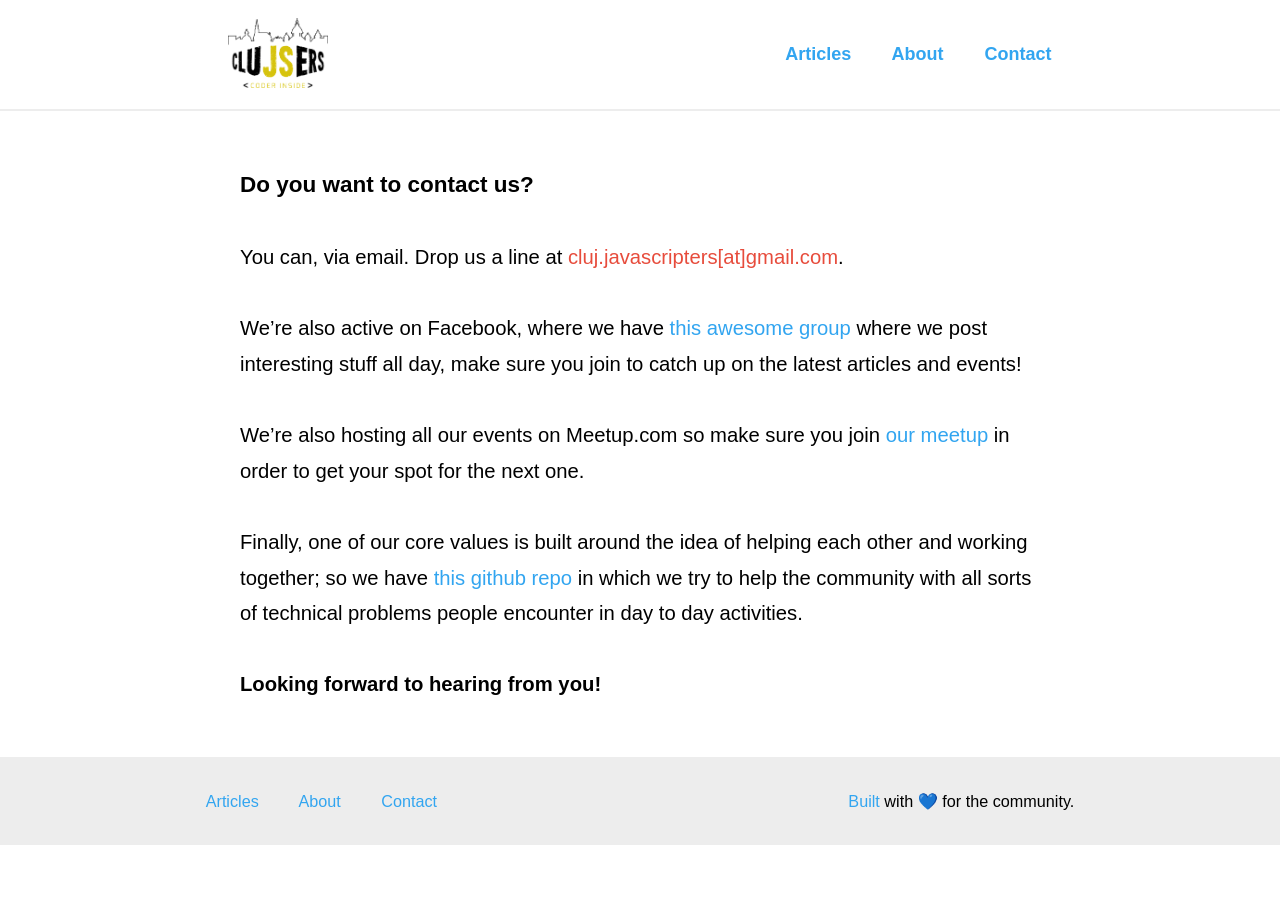
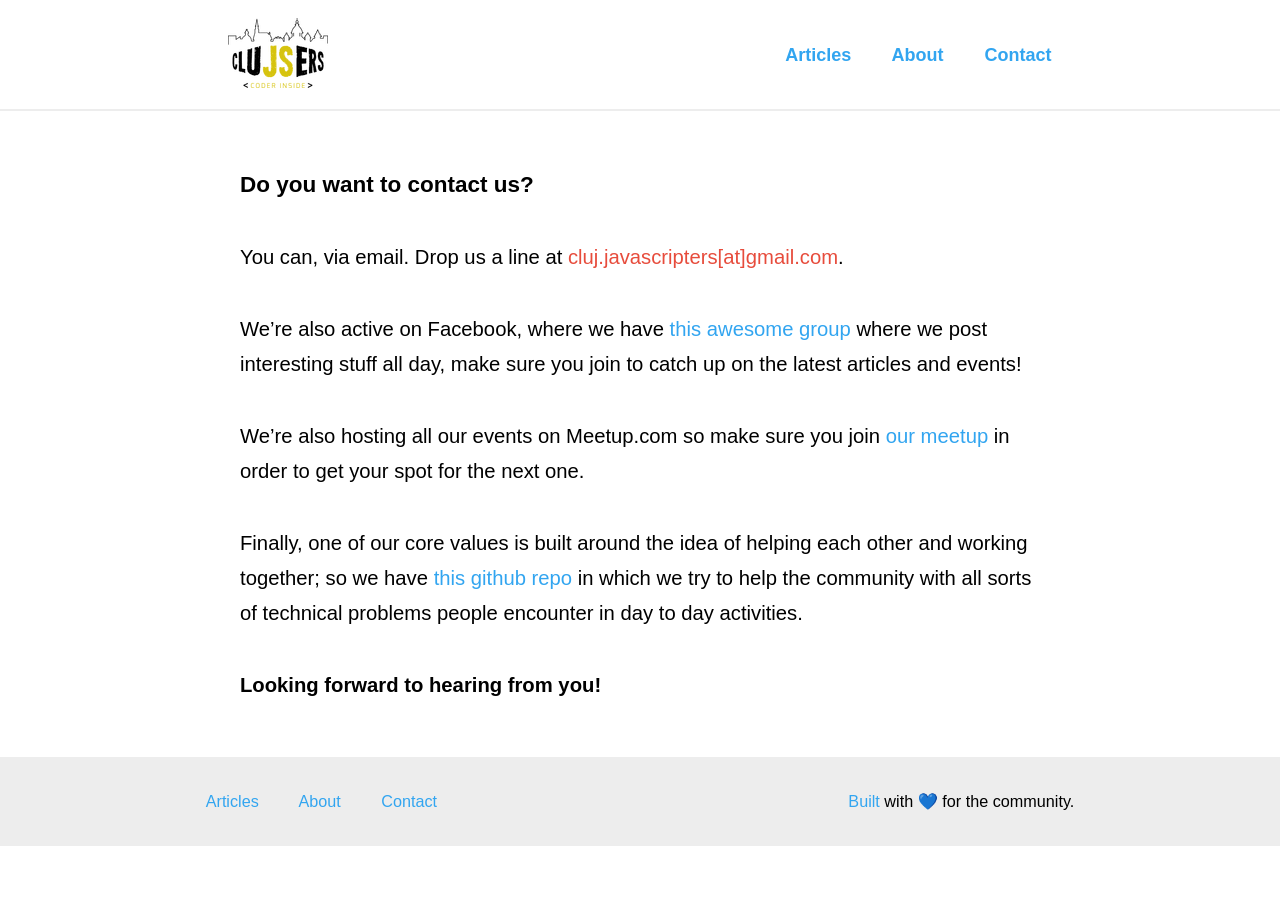
Before and after one commit to jsheroes/cluj-javascripters.github.io, a Jekyll site: the page built from contact.md, in a window 1280 px wide. Built offline with Jekyll 4.4.1, drawn with Linux system fonts in a browser that asks for light colours; some web fonts are replaced.

Commit message:
Add favicon. Compress images. Resize logo.

```diff
--- a/_layouts/default.html
+++ b/_layouts/default.html
@@ -7,9 +7,15 @@
   <title>{{ site.title }}</title>
   <meta name="description" content="{{ site.description }}" />
 
+	<link rel="icon" type="image/png" sizes="32x32" href="/favicon-32x32.png">
+	<link rel="icon" type="image/png" sizes="16x16" href="/favicon-16x16.png">
+
+	<meta property="og:title" content="{{ site.title }}" />
+	<meta property="og:description" content="{{ site.description }}" />
+	<meta property="og:image" content="favicon-32x32.png" />
+
   <meta name="HandheldFriendly" content="True" />
   <meta name="viewport" content="width=device-width, initial-scale=1.0" />
-
   <link rel="stylesheet" type="text/css" href="/css/main.css" />
 </head>
 
```
Also changed, not shown: favicon-16x16.png (added), favicon-32x32.png (added), favicon.ico (added), favicon.png (added), img/2016-09-12-week-in-review-img-one.png, img/cluJSers-logo-black.png.
